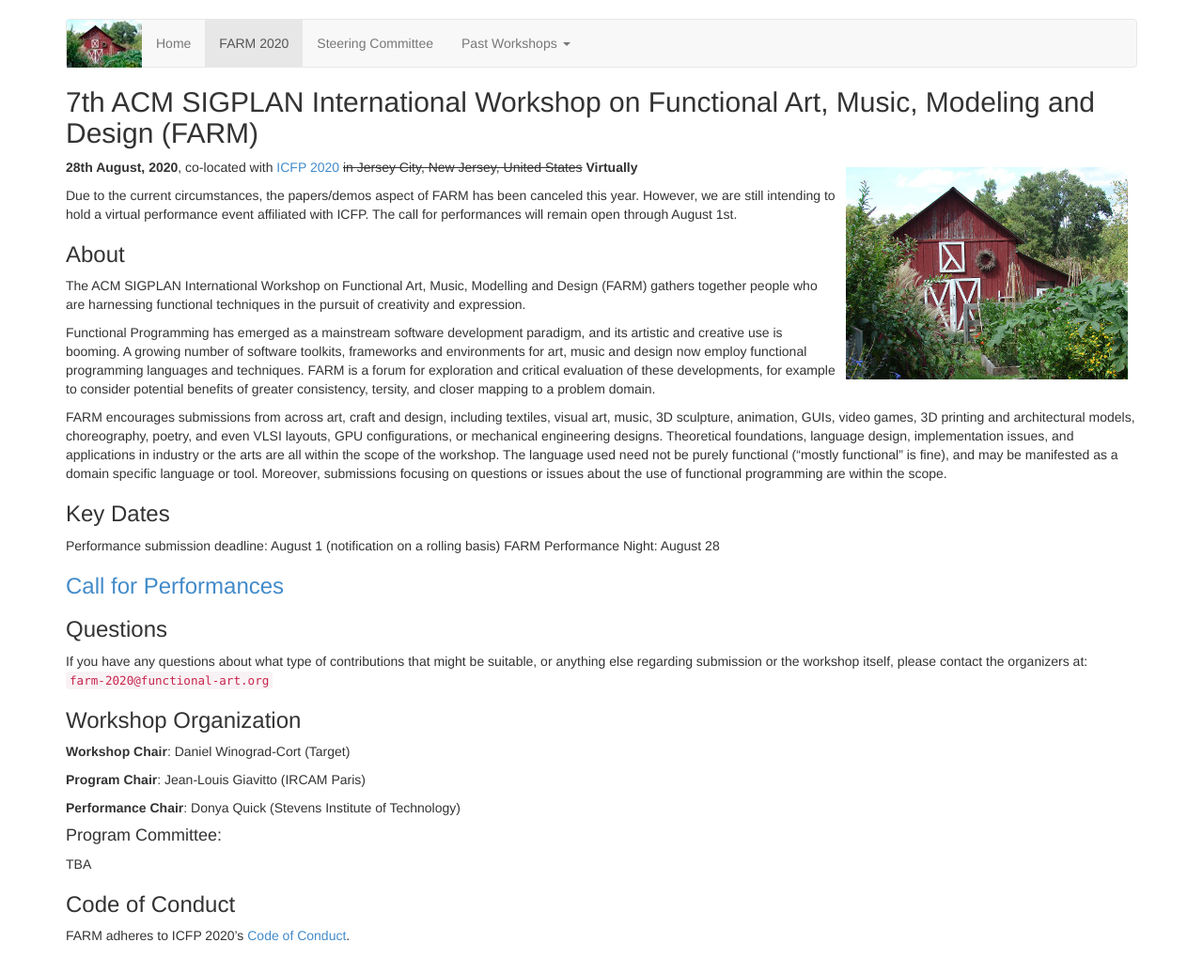
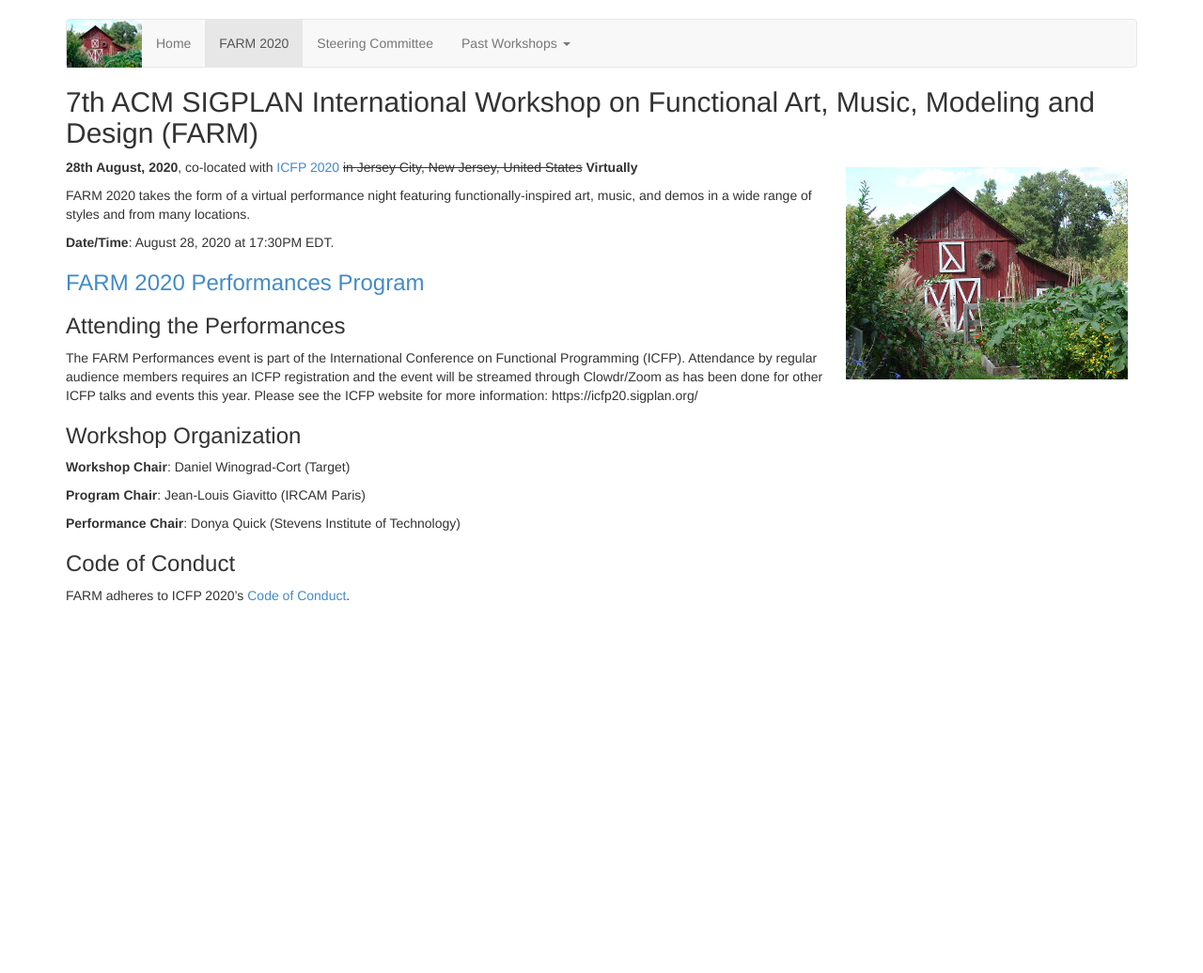
Before and after one commit to functional-art/functional-art.github.com, a Jekyll site: the page built from 2020/index.md, in a window 1280 px wide. Shown: the whole page at 94% size. Built offline with Jekyll 4.4.1, drawn with Linux system fonts in a browser that asks for light colours; nearby versions of some CDN libraries; after the commit the page ends 900 px from its top, so only the background shows below that.

Commit message:
Update index.md

```diff
--- a/2020/index.md
+++ b/2020/index.md
@@ -13,48 +13,15 @@
 <span style="text-decoration: line-through;">in Jersey City, New Jersey, United States</span>
  **Virtually**
 
-Due to the current circumstances, the papers/demos aspect of FARM has been canceled this year.
-However, we are still intending to hold a virtual performance event affiliated with ICFP.
-The call for performances will remain open through August 1st.
+FARM 2020 takes the form of a virtual performance night featuring functionally-inspired art, music, and demos in a wide range of styles and from many locations.
 
-### About
+**Date/Time**: August 28, 2020 at 17:30PM EDT.
 
-The ACM SIGPLAN International Workshop on Functional Art, Music,
-Modelling and Design (FARM) gathers together people who are harnessing
-functional techniques in the pursuit of creativity and expression.
+### [FARM 2020 Performances Program](https://functional-art.org/2020/performances)
 
-Functional Programming has emerged as a mainstream software
-development paradigm, and its artistic and creative use is booming. A
-growing number of software toolkits, frameworks and environments for
-art, music and design now employ functional programming languages and
-techniques. FARM is a forum for exploration and critical evaluation of
-these developments, for example to consider potential benefits of
-greater consistency, tersity, and closer mapping to a problem domain.
+### Attending the Performances
 
-FARM encourages submissions from across art, craft and design,
-including textiles, visual art, music, 3D sculpture, animation, GUIs,
-video games, 3D printing and architectural models, choreography,
-poetry, and even VLSI layouts, GPU configurations, or mechanical
-engineering designs. Theoretical foundations, language design,
-implementation issues, and applications in industry or the arts are
-all within the scope of the workshop. The language used need not be
-purely functional (“mostly functional” is fine), and may be manifested
-as a domain specific language or tool. Moreover, submissions focusing
-on questions or issues about the use of functional programming are
-within the scope.
-
-### Key Dates
-
-Performance submission deadline: August 1 (notification on a rolling basis)
-FARM Performance Night: August 28
-
-### [Call for Performances](cfp.md)
-
-### Questions
-
-If you have any questions about what type of contributions that might
-be suitable, or anything else regarding submission or the workshop
-itself, please contact the organizers at: `farm-2020@functional-art.org`
+The FARM Performances event is part of the International Conference on Functional Programming (ICFP). Attendance by regular audience members requires an ICFP registration and the event will be streamed through Clowdr/Zoom as has been done for other ICFP talks and events this year. Please see the ICFP website for more information: https://icfp20.sigplan.org/
 
 ### Workshop Organization
 
@@ -64,10 +31,6 @@
 
 **Performance Chair**: Donya Quick (Stevens Institute of Technology)
 
-#### Program Committee:
-
-TBA
-
 ### Code of Conduct
 
 FARM adheres to ICFP 2020's
```
